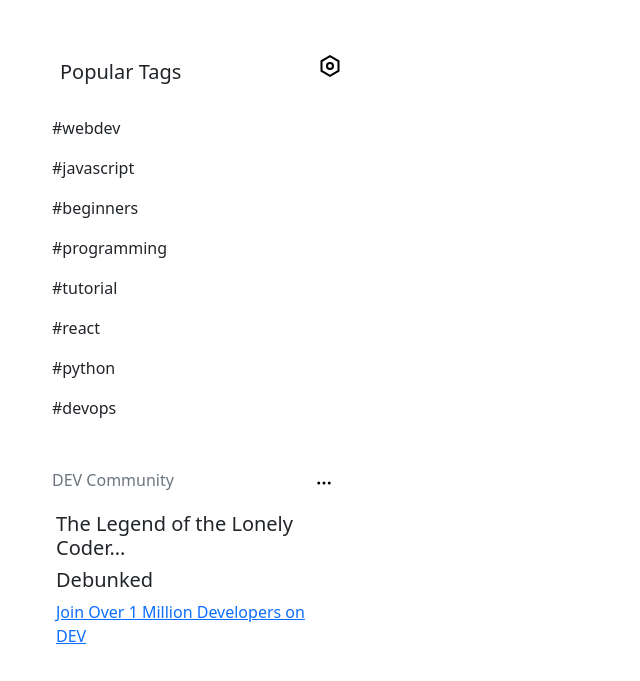
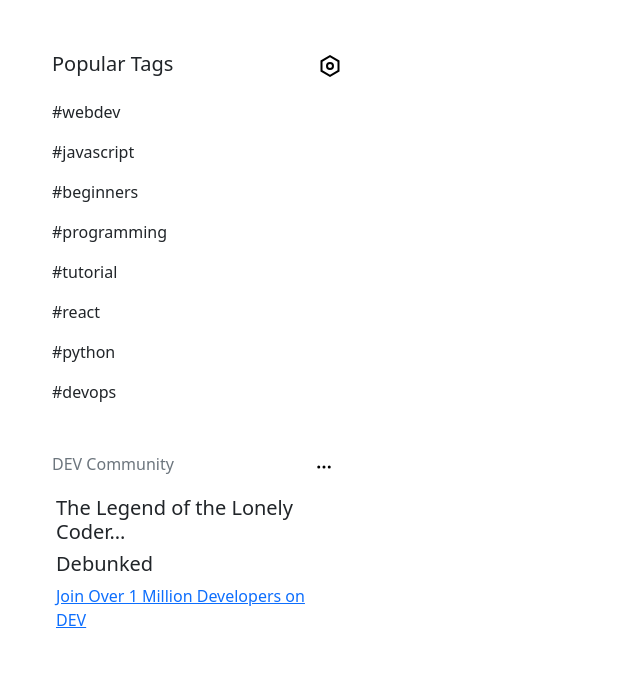
Before and after one commit to GuadalupeAngelesDep/desafio_dev_community, a plain HTML site: page index.html in a window 1280 px wide. Shown: the top 681 px of the page, without its empty margins (0-640 px from the left). Drawn offline with nearby package versions, Linux system fonts and the light colour scheme.

Commit message:
Refresh tags

```diff
--- a/index.html
+++ b/index.html
@@ -16,7 +16,7 @@
         <nav class="mb-6 " aria-label="Secondary sidebar nav">
 
           <div class="Title__tags_# d-flex justify-content-between">
-            <h5 class="crayons-subtitle-3 p-2">Popular Tags</h5>
+            <h5 class="crayons-subtitle-3">Popular Tags</h5>
             <a id="tag-priority-link" href="/dashboard/following_tags" class="c-link c-link--block c-link--icon-alone" aria-label="Customize tag priority" title="Customize tag priority">
               <svg xmlns="http://www.w3.org/2000/svg" width="24" height="24" viewBox="0 0 24 24" role="img" class="crayons-icon">
           <path d="M12 1l9.5 5.5v11L12 23l-9.5-5.5v-11L12 1zm0 2.311L4.5 7.653v8.694l7.5 4.342 7.5-4.342V7.653L12 3.311zM12 16a4 4 0 110-8 4 4 0 010 8zm0-2a2 2 0 100-4 2 2 0 000 4z"></path>
```
